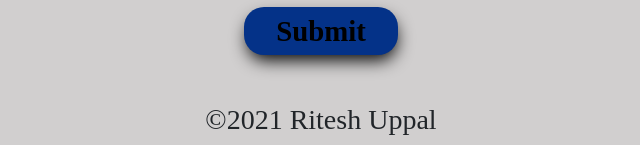
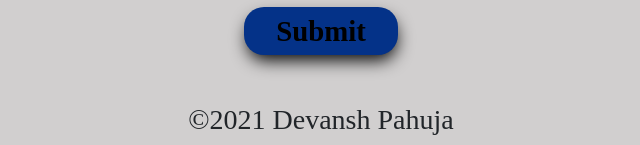
Before and after one commit to devanshpahuja/HousePricePrediction, a Flask app: page / in a window 1280 px wide. Shown: the part 692-837 px from the top of the page, without its empty margins (319-959 px from the left). Run offline with Flask 2, Linux system fonts and the light colour scheme; parts of the project's set-up code (start-up, migrations or seed data) failed here and were passed over.

Commit message:
Initial Commit

```diff
--- a/templates/index.html
+++ b/templates/index.html
@@ -73,6 +73,6 @@
 
         <br>
         <br>
-        <h3>©2021 Ritesh Uppal</h3>
+        <h3>©2021 Devansh Pahuja</h3>
 
         {%endblock%}
```
Also changed, not shown: 1 other file.
